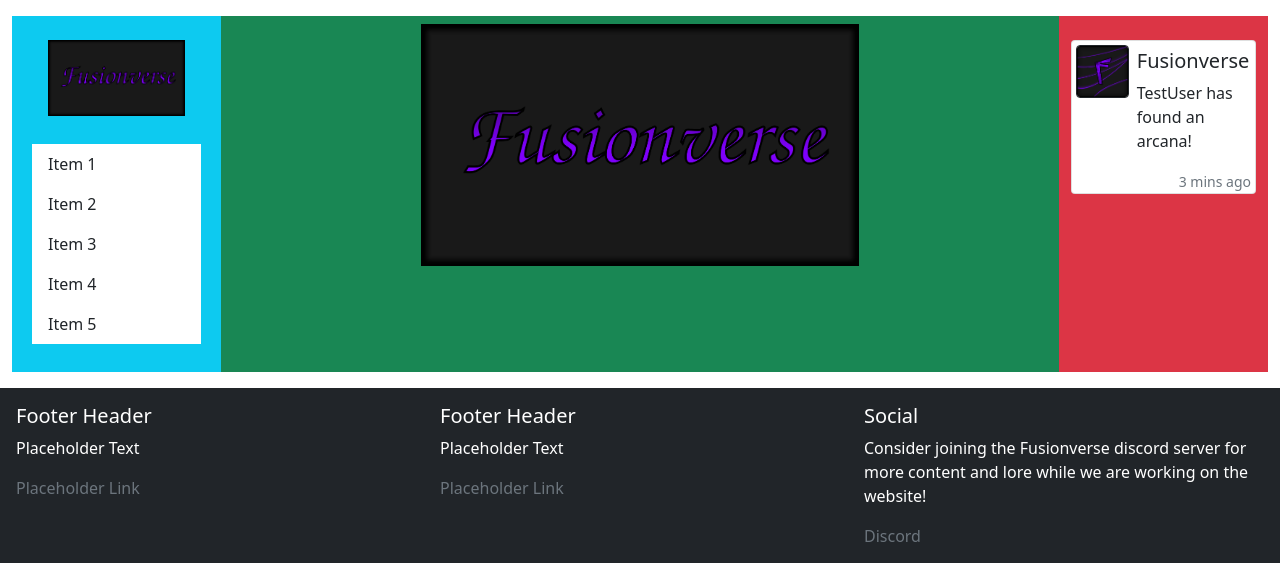
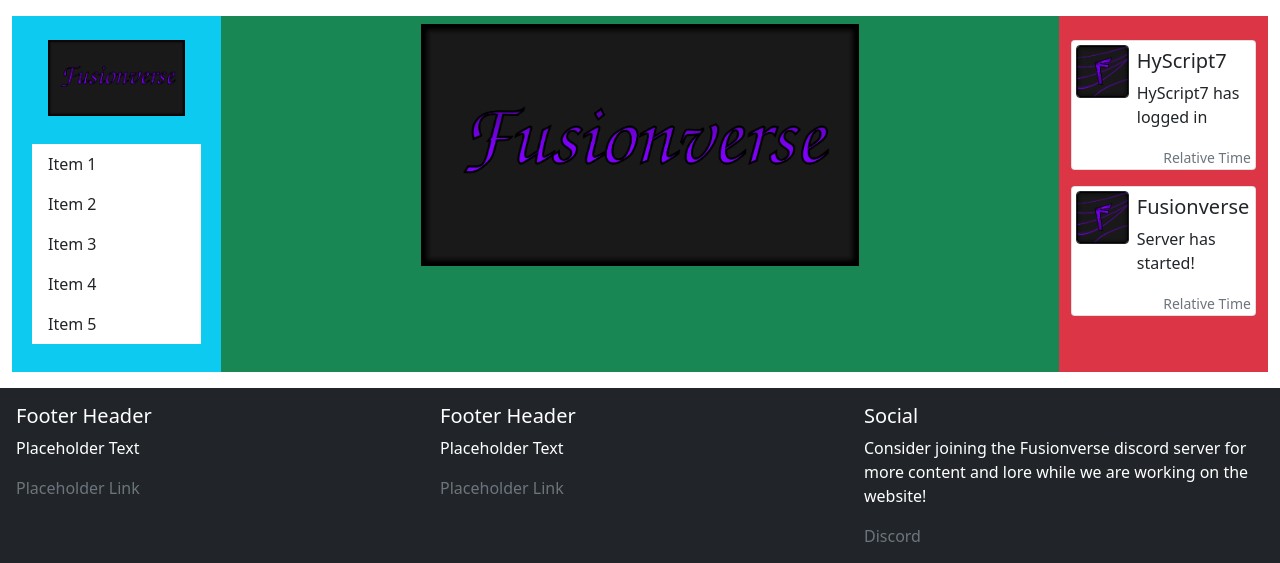
Before and after one commit to HyScript7/fvWeb, a Flask app: page /dev in a window 1280 px wide. Shown: the part 56-619 px from the top of the page. Run offline with Flask 2, Linux system fonts and the light colour scheme; parts of the project's set-up code (start-up, migrations or seed data) failed here and were passed over.

Commit message:
Cards, cards and more cards - Added the template for cards on the index template - Dockerfile still broken

```diff
--- a/app/app.py
+++ b/app/app.py
@@ -9,15 +9,16 @@ from decouple import config
 
 app = Flask(__name__)
 
-
 @app.route('/')
 def index():
     return render_template('web.html')
 
 @app.route('/dev')
 def dev():
+    #TODO: Load the last 10 or so cards from activity
     temp = request.args.get("template", "index")
-    return render_template(f"{temp}.html")
+    cards = [["HyScript7", "HyScript7 has logged in", "avatar", "Relative Time"], ["Fusionverse", "Server has started!", "avatar", "Relative Time"]]
+    return render_template(f"{temp}.html", cards=cards)
 
 if __name__ == '__main__':
     from sys import exit
--- a/app/templates/base.html
+++ b/app/templates/base.html
@@ -36,9 +36,28 @@
         </nav>
         {% block content %}
         {% endblock %}
+        <div class="bg-dark text-white position-sticky top-100 start-50">
+            <div class="card-body">
+                <div class="row">
+                <div class="col">
+                        <h5 class="card-title">Footer Header</h5>
+                        <p class="card-text">Placeholder Text</p>
+                        <a href="#" class="card-link link-secondary text-decoration-none">Placeholder Link</a>
+                    </div>
+                    <div class="col">
+                        <h5 class="card-title">Footer Header</h5>
+                        <p class="card-text">Placeholder Text</p>
+                        <a href="#" class="card-link link-secondary text-decoration-none">Placeholder Link</a>
+                    </div>
+                    <div class="col">
+                        <h5 class="card-title">Social</h5>
+                        <p class="card-text">Consider joining the Fusionverse discord server for more content and lore while we are working on the website!</p>
+                        <a href="https://discord.gg/4rTXxzxJsM" class="card-link link-secondary text-decoration-none">Discord</a>
+                    </div>
+                </div>
+            </div>
+        </div>
         <script src="{{ url_for('static', filename='/js/popper.min.js') }}"></script>
         <script src="{{ url_for('static', filename='/js/bootstrap.min.js') }}"></script>
     </body>
 </html>
-
-<!-- https://www.digitalocean.com/community/tutorials/how-to-use-templates-in-a-flask-application -->
--- a/app/templates/index.html
+++ b/app/templates/index.html
@@ -1,7 +1,5 @@
 {% extends "base.html" %}
 {% block content %}
-<!-- <div class="container text-center"><div class="col-xs-4"><img src="{{ url_for('static', filename='/img/title.png') }}" alt="Fusionverse Banner" /></div></div>
--->
 <div class="container-fluid py-3 px-4">
   <div class="row">
       <div class="col-2 bg-info">
@@ -22,6 +20,7 @@
       </div>
       <div class="col-2 bg-danger">
         <br>
+        {% for i in cards %}
         <div class="card mb-3" style="max-width: 540px;">
             <div class="row g-0">
                 <div class="col-md-4 p-1">
@@ -30,34 +29,14 @@
                 <div class="col-md-8">
                     <div class="card-body p-0 px-1">
                       <div class="py-1"></div>
-                  <h5 class="card-title">Fusionverse</h5>
-                  <p class="card-text">TestUser has found an arcana!</p>
-                  <p class="float-end p-0 card-text"><small class="text-muted">3 mins ago</small></p>
+                      <h5 class="card-title">{{i[0]}}</h5>
+                      <p class="card-text">{{i[1]}}</p>
+                      <p class="float-end p-0 card-text"><small class="text-muted">{{i[3]}}</small></p>
                     </div>
                 </div>
             </div>
         </div>
-      </div>
-  </div>
-</div>
-<div class="bg-dark text-white position-sticky top-100 start-50">
-  <div class="card-body">
-    <div class="row">
-      <div class="col">
-            <h5 class="card-title">Footer Header</h5>
-            <p class="card-text">Placeholder Text</p>
-            <a href="#" class="card-link link-secondary text-decoration-none">Placeholder Link</a>
-        </div>
-        <div class="col">
-            <h5 class="card-title">Footer Header</h5>
-            <p class="card-text">Placeholder Text</p>
-            <a href="#" class="card-link link-secondary text-decoration-none">Placeholder Link</a>
-        </div>
-        <div class="col">
-            <h5 class="card-title">Social</h5>
-            <p class="card-text">Consider joining the Fusionverse discord server for more content and lore while we are working on the website!</p>
-            <a href="https://discord.gg/4rTXxzxJsM" class="card-link link-secondary text-decoration-none">Discord</a>
-        </div>
+        {% endfor %}
       </div>
   </div>
 </div>
```
Also changed, not shown: README.md, 1 other file. Lines whose indentation alone changed are shown as unchanged.
